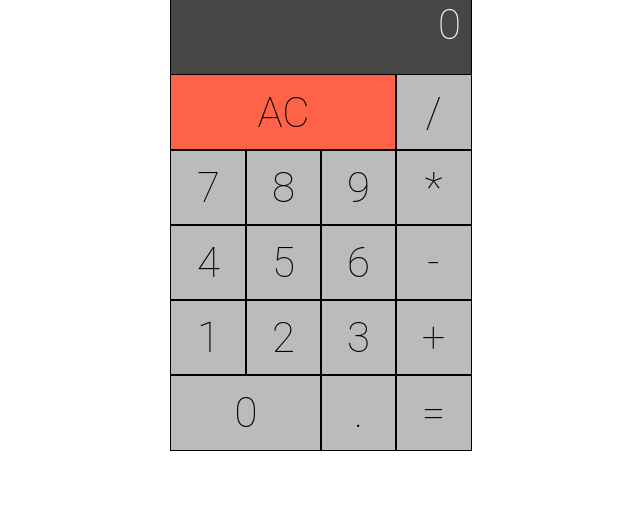
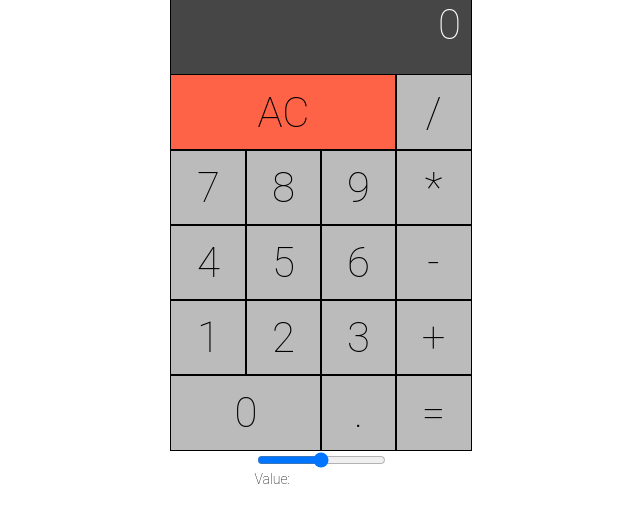
Before and after one commit to IggHub/overcalculator, a React (Create React App) app: page / in a window 1280 px wide. Shown: the top 522 px of the page, without its empty margins (319-959 px from the left). Built offline with nearby package versions, Linux system fonts and the light colour scheme.

Commit message:
add overestimation

```diff
--- a/src/components/Calc.js
+++ b/src/components/Calc.js
@@ -6,7 +6,13 @@ const CalculatorOperations = {
   '/': (prevValue, nextValue) => prevValue / nextValue,
   '*': (prevValue, nextValue) => prevValue * nextValue,
   '-': (prevValue, nextValue) => prevValue - nextValue,
-  '+': (prevValue, nextValue) => prevValue + nextValue,
+  '+': (prevValue, nextValue, overEstimator) => {
+    if(overEstimator){
+      return prevValue + (nextValue * (1 + overEstimator/100));
+    } else {
+      return prevValue + nextValue;
+    }
+  },
   '=': (prevValue, nextValue) => nextValue
 };
 
@@ -17,13 +23,21 @@ class Calc extends Component {
       displayValue: '0',
       value: null,
       operator: null,
-      waitingForOperand: false
+      waitingForOperand: false,
+      slideValue: ''
     };
     this.inputDigit = this.inputDigit.bind(this);
     this.performOperation = this.performOperation.bind(this);
     this.clear = this.clear.bind(this);
     this.clearAll = this.clearAll.bind(this);
     this.addOneDot = this.addOneDot.bind(this);
+    this.handleSliderValue = this.handleSliderValue.bind(this);
+  };
+
+  handleSliderValue(e){
+    this.setState({
+      sliderValue: e.target.value
+    })
   };
 
   inputDigit(digit){
@@ -42,7 +56,7 @@ class Calc extends Component {
   };
 
   performOperation(nextOperator){
-    const {value, displayValue, operator} = this.state;
+    const {value, displayValue, operator, sliderValue} = this.state;
     const inputValue = parseFloat(displayValue);
 
     if (value === null) {
@@ -51,7 +65,7 @@ class Calc extends Component {
       })
     } else if (operator) {
       const currentValue = value || 0;
-      const newValue = CalculatorOperations[operator](currentValue, inputValue);
+      const newValue = CalculatorOperations[operator](currentValue, inputValue, sliderValue);
 
       this.setState({
         value: newValue,
@@ -93,7 +107,13 @@ class Calc extends Component {
     return (
       <div className="calculator">
         <CalcDisplay displayValue={this.state.displayValue} />
-	      <CalcKeys inputDigit={this.inputDigit} performOperation={this.performOperation} clear={this.clear} clearAll={this.clearAll} displayValue={this.state.displayValue} addOneDot={this.addOneDot} />
+	<CalcKeys inputDigit={this.inputDigit} performOperation={this.performOperation} clear={this.clear} clearAll={this.clearAll} displayValue={this.state.displayValue} addOneDot={this.addOneDot} />
+        <div className="extra-button">
+	  <div className="oe-button">
+	    <input type="range" min="0" max="100" step="5" onChange={this.handleSliderValue} className="oe-slider" />
+	    <div>Value: {this.state.sliderValue}</div>
+	  </div>
+	</div>
       </div>
     )
   }
```
Also changed, not shown: src/App.css (line endings or trailing spaces), 1 other file (tests, documents, lock files or other folders).
